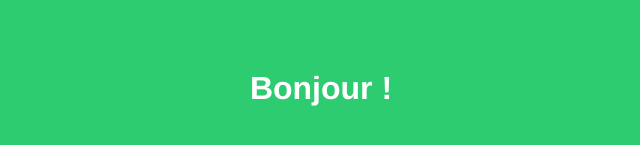
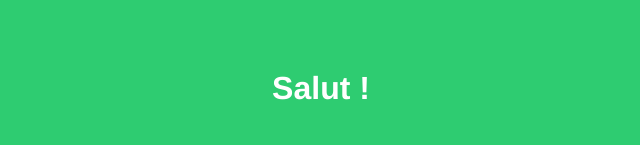
Before and after one commit to CyrillSemah/bonjour, a plain HTML site: page index.html in a window 1280 px wide. Shown: the part 271-416 px from the top of the page, without its empty margins (327-967 px from the left). Drawn offline with Linux system fonts and the light colour scheme.

Commit message:
Bonjour -> Salut

```diff
--- a/index.html
+++ b/index.html
@@ -20,6 +20,6 @@
   }
 </style>
 <body>
-  <h1> Bonjour !</h1>
+  <h1> Salut !</h1>
 </body>
 </html>
```
